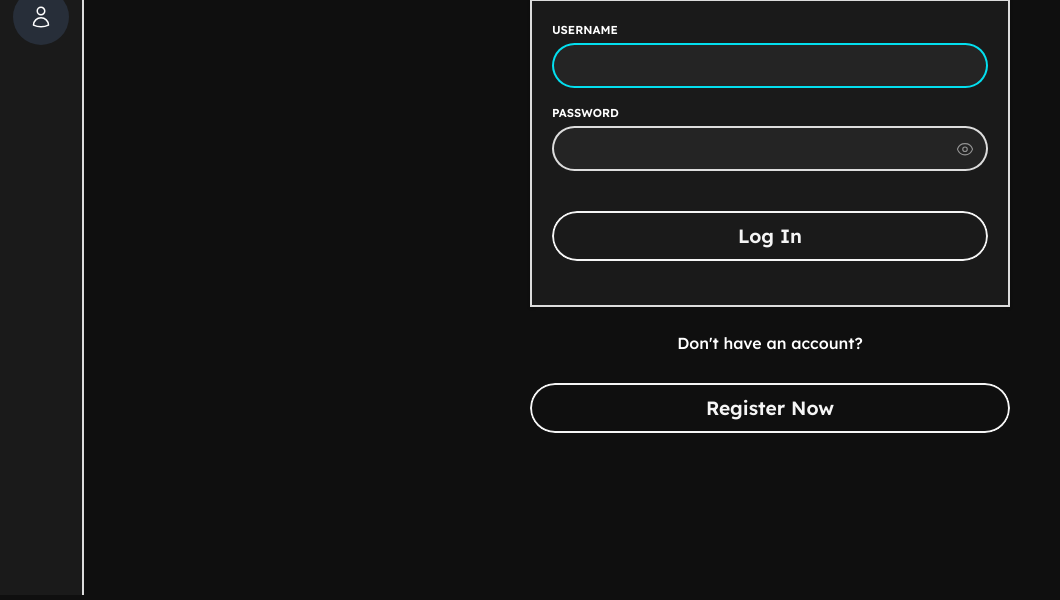
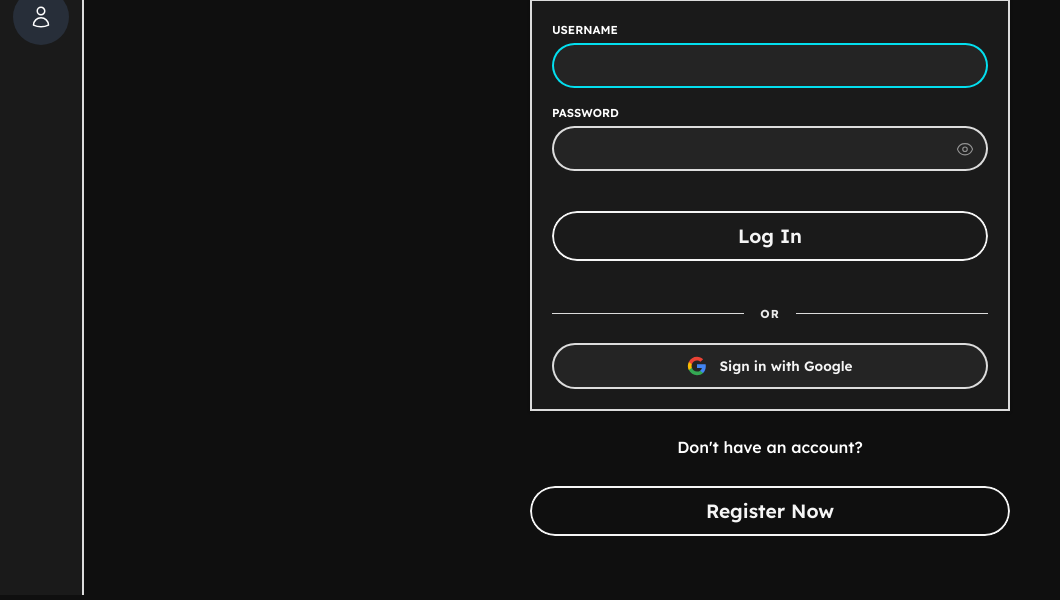
Before and after one commit to TDS2K5/tradelab, a Flask app: page /login in a window 1280 px wide. Shown: the part 205-805 px from the top of the page, without its empty margins (0-1060 px from the left). Run offline with Flask 3, Linux system fonts and the light colour scheme; some libraries are stand-ins or nearby versions.

Commit message:
google login

```diff
--- a/app.py
+++ b/app.py
@@ -3,6 +3,9 @@ import os
 from flask import Flask, flash, jsonify, redirect, render_template, request, session
 from flask_session import Session
 from werkzeug.security import check_password_hash, generate_password_hash
+
+import firebase_admin
+from firebase_admin import credentials, auth as firebase_auth
 
 from helpers import apology, login_required, lookup, inr, search_stocks, get_historical_data, get_top_gainers
 from db import SQL
@@ -21,6 +24,15 @@ Session(app)
 
 # Configure DB wrapper
 db = SQL("finance.db")
+
+# Initialize Firebase Admin SDK
+_firebase_cred_path = os.path.join(os.path.dirname(__file__), "serviceAccountKey.json")
+if os.path.exists(_firebase_cred_path):
+    cred = credentials.Certificate(_firebase_cred_path)
+    firebase_admin.initialize_app(cred)
+else:
+    print("WARNING: serviceAccountKey.json not found — Google sign-in will not work.")
+    print("Download it from Firebase Console → Project Settings → Service Accounts")
 
 
 @app.after_request
@@ -244,6 +256,42 @@ def logout():
     return redirect("/")
 
 
+@app.route("/google-login", methods=["POST"])
+def google_login():
+    """Handle Google sign-in via Firebase ID token."""
+    data = request.get_json()
+    id_token = data.get("idToken") if data else None
+
+    if not id_token:
+        return jsonify({"error": "Missing ID token"}), 400
+
+    try:
+        # Verify the Firebase ID token
+        decoded = firebase_auth.verify_id_token(id_token)
+        google_uid = decoded["uid"]
+        google_email = decoded.get("email", google_uid)
+
+        # Check if this Google user already exists in our DB
+        user = db.execute("SELECT * FROM users WHERE username = ?", google_uid)
+
+        if not user:
+            # First-time Google user — create a row with a placeholder hash
+            db.execute(
+                "INSERT INTO users (username, hash) VALUES (?, ?)",
+                google_uid, "GOOGLE_AUTH"
+            )
+            user = db.execute("SELECT * FROM users WHERE username = ?", google_uid)
+
+        # Set Flask session
+        session["user_id"] = user[0]["id"]
+
+        return jsonify({"success": True})
+
+    except Exception as e:
+        print(f"Google login error: {e}")
+        return jsonify({"error": "Authentication failed"}), 401
+
+
 @app.route("/quote/<symbol>")
 @login_required
 def quote(symbol):
--- a/static/interactions.js
+++ b/static/interactions.js
@@ -338,4 +338,50 @@ document.addEventListener("DOMContentLoaded", () => {
             btn.setAttribute('aria-label', isPassword ? 'Hide password' : 'Show password');
         });
     });
+
+    // 8. Google Sign-In (Firebase)
+    function handleGoogleSignIn(btn) {
+        if (!btn || typeof firebase === 'undefined') return;
+
+        btn.addEventListener('click', () => {
+            const provider = new firebase.auth.GoogleAuthProvider();
+
+            // Add loading state
+            btn.disabled = true;
+            const originalText = btn.querySelector('span').textContent;
+            btn.querySelector('span').textContent = 'Signing in...';
+
+            firebase.auth().signInWithPopup(provider)
+                .then(result => result.user.getIdToken())
+                .then(idToken => {
+                    return fetch('/google-login', {
+                        method: 'POST',
+                        headers: { 'Content-Type': 'application/json' },
+                        body: JSON.stringify({ idToken })
+                    });
+                })
+                .then(res => res.json())
+                .then(data => {
+                    if (data.success) {
+                        window.location.href = '/';
+                    } else {
+                        alert(data.error || 'Google sign-in failed');
+                        btn.disabled = false;
+                        btn.querySelector('span').textContent = originalText;
+                    }
+                })
+                .catch(err => {
+                    console.error('Google sign-in error:', err);
+                    // Don't alert on user-cancelled popup
+                    if (err.code !== 'auth/popup-closed-by-user') {
+                        alert('Google sign-in failed. Please try again.');
+                    }
+                    btn.disabled = false;
+                    btn.querySelector('span').textContent = originalText;
+                });
+        });
+    }
+
+    handleGoogleSignIn(document.getElementById('google-signin-btn'));
+    handleGoogleSignIn(document.getElementById('google-signup-btn'));
 });
--- a/static/styles.css
+++ b/static/styles.css
@@ -764,6 +764,67 @@ small,
     margin-bottom: 1.5rem;
 }
 
+/* --- Auth Divider (OR separator) --- */
+.tl-auth-divider {
+    display: flex;
+    align-items: center;
+    gap: 1rem;
+    margin: 1.25rem 0;
+}
+
+.tl-auth-divider::before,
+.tl-auth-divider::after {
+    content: '';
+    flex: 1;
+    height: 1px;
+    background: var(--tl-border);
+}
+
+.tl-auth-divider span {
+    font-size: 0.72rem;
+    font-weight: 700;
+    color: var(--tl-text-dim);
+    text-transform: uppercase;
+    letter-spacing: 0.08em;
+}
+
+/* --- Google Sign-In Button --- */
+.tl-google-btn {
+    display: flex;
+    align-items: center;
+    justify-content: center;
+    gap: 0.75rem;
+    width: 100%;
+    padding: 0.7rem 1.25rem;
+    font-size: 0.85rem;
+    font-weight: 600;
+    font-family: var(--tl-font-body);
+    color: var(--tl-text);
+    background: var(--tl-surface-2);
+    border: 2px solid var(--tl-border);
+    border-radius: 6.25rem;
+    cursor: pointer;
+    transition: border-color 0.2s ease, background 0.2s ease, transform 0.1s ease;
+}
+
+.tl-google-btn:hover {
+    border-color: var(--tl-border-bright);
+    background: var(--tl-surface-3);
+}
+
+.tl-google-btn:active {
+    transform: scale(0.98);
+}
+
+.tl-google-btn:disabled {
+    opacity: 0.6;
+    cursor: not-allowed;
+}
+
+.tl-google-btn svg {
+    flex-shrink: 0;
+}
+
 /* --- Badges --- */
 .tl-badge {
     display: inline-block;
--- a/templates/layout.html
+++ b/templates/layout.html
@@ -372,6 +372,22 @@
       })();
     </script>
 
+    <!-- Firebase SDK -->
+    <script src="https://www.gstatic.com/firebasejs/10.12.0/firebase-app-compat.js"></script>
+    <script src="https://www.gstatic.com/firebasejs/10.12.0/firebase-auth-compat.js"></script>
+    <script>
+      // Initialize Firebase
+      const firebaseConfig = {
+        apiKey: "AIzaSyAgmckT3ufySkklb459XDmQm8tOcZSu7TY",
+        authDomain: "tradelab-c051f.firebaseapp.com",
+        projectId: "tradelab-c051f",
+        storageBucket: "tradelab-c051f.firebasestorage.app",
+        messagingSenderId: "297524972447",
+        appId: "1:297524972447:web:2630b5a8145f18c59b8baa"
+      };
+      firebase.initializeApp(firebaseConfig);
+    </script>
+
     <!-- GSAP Scripts -->
     <script src="https://cdn.jsdelivr.net/npm/gsap@3.15/dist/gsap.min.js"></script>
     <script src="https://cdn.jsdelivr.net/npm/gsap@3.15/dist/ScrollTrigger.min.js"></script>
--- a/templates/login.html
+++ b/templates/login.html
@@ -30,6 +30,20 @@
                 <button class="button button--stroke tl-btn-primary tl-btn-full" type="submit"><span class="button__flair"></span><span class="button__label">Log In</span></button>
                 <br><br>
             </form>
+
+            <div class="tl-auth-divider">
+                <span>OR</span>
+            </div>
+
+            <button class="tl-google-btn" id="google-signin-btn" type="button">
+                <svg viewBox="0 0 24 24" width="20" height="20" xmlns="http://www.w3.org/2000/svg">
+                    <path d="M22.56 12.25c0-.78-.07-1.53-.2-2.25H12v4.26h5.92a5.06 5.06 0 0 1-2.2 3.32v2.77h3.57c2.08-1.92 3.28-4.74 3.28-8.1z" fill="#4285F4"/>
+                    <path d="M12 23c2.97 0 5.46-.98 7.28-2.66l-3.57-2.77c-.98.66-2.23 1.06-3.71 1.06-2.86 0-5.29-1.93-6.16-4.53H2.18v2.84C3.99 20.53 7.7 23 12 23z" fill="#34A853"/>
+                    <path d="M5.84 14.09c-.22-.66-.35-1.36-.35-2.09s.13-1.43.35-2.09V7.07H2.18C1.43 8.55 1 10.22 1 12s.43 3.45 1.18 4.93l2.85-2.22.81-.62z" fill="#FBBC05"/>
+                    <path d="M12 5.38c1.62 0 3.06.56 4.21 1.64l3.15-3.15C17.45 2.09 14.97 1 12 1 7.7 1 3.99 3.47 2.18 7.07l3.66 2.84c.87-2.6 3.3-4.53 6.16-4.53z" fill="#EA4335"/>
+                </svg>
+                <span>Sign in with Google</span>
+            </button>
         </div>
 
         <p style="text-align: center; margin-top: 1.5rem; font-size: 1rem; color: var(--tl-text-muted);">
```
Also changed, not shown: templates/register.html (+14 -0 lines), finance.db, 1 other file.
